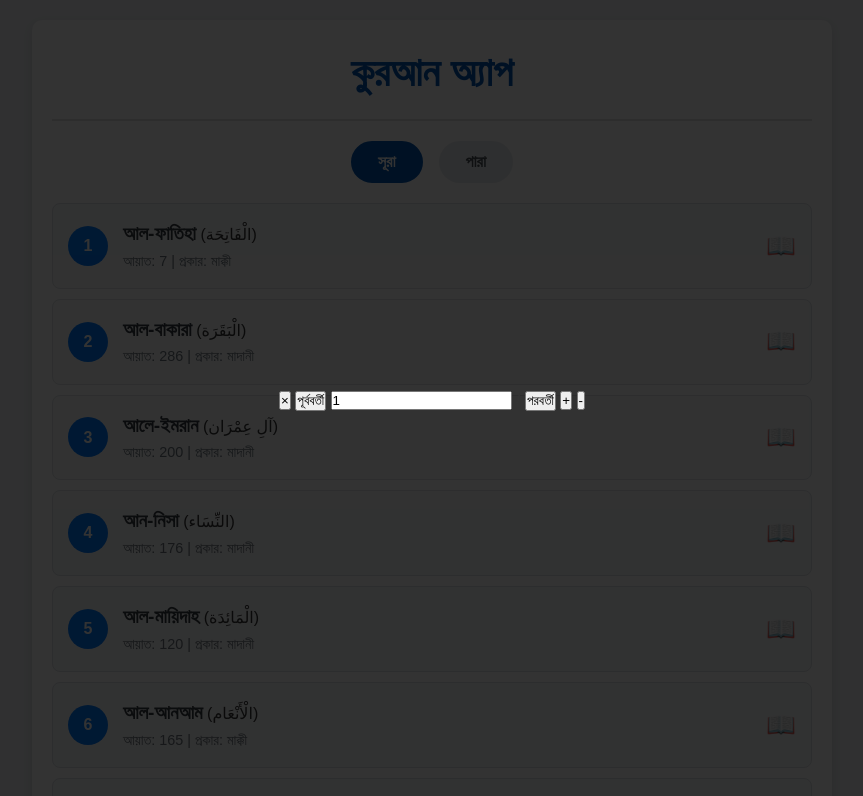
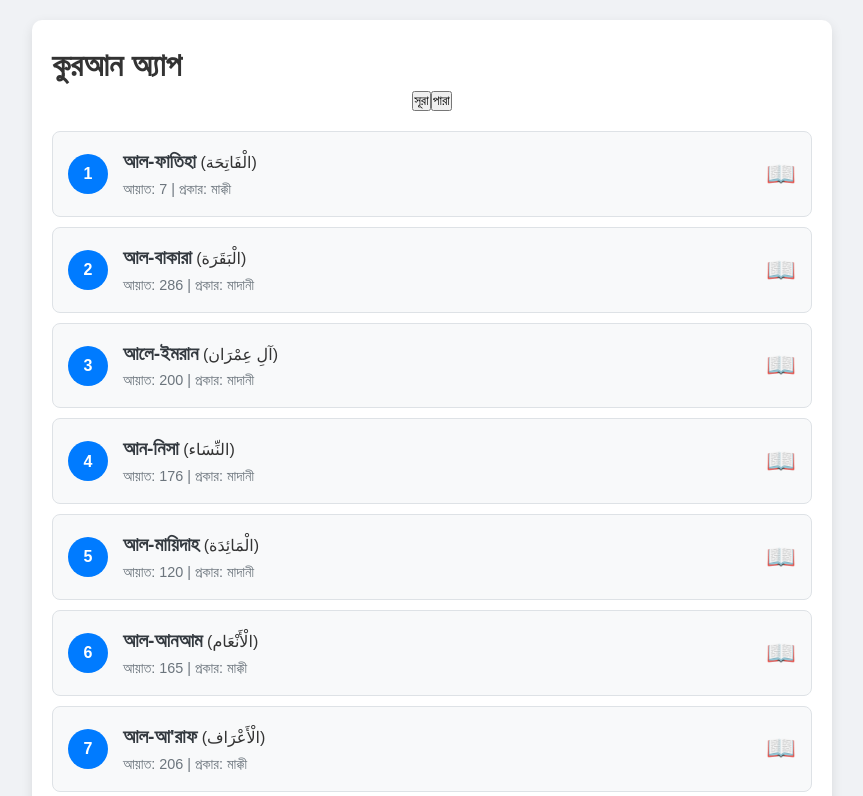
Before and after one commit to maktaba-johir/my-first-app, a plain HTML site: page index.html in a window 1280 px wide. Shown: the top 796 px of the page, without its empty margins (208-1071 px from the left). Drawn offline with Linux system fonts and the light colour scheme; a web font is replaced by a local one.

Commit message:
Update index.html

```diff
--- a/index.html
+++ b/index.html
@@ -4,54 +4,44 @@
     <meta charset="UTF-8">
     <meta name="viewport" content="width=device-width, initial-scale=1.0">
     <title>কুরআন অ্যাপ</title>
-    <!-- CSS ফাইল লিঙ্ক করা হয়েছে -->
+    <!-- CSS ক্যাশিং সমস্যা সমাধানের জন্য ?v=1 যোগ করা হয়েছে -->
     <link rel="stylesheet" href="css/style.css?v=1">
-    <!-- PDF.js লাইব্রেরি লোড করার জন্য -->
+    <!-- PDF.js লাইব্রেরি লোড করা হচ্ছে -->
     <script src="lib/build/pdf.mjs" type="module"></script>
-    <script>
-        // PDF.js ওয়ার্কার স্ক্রিপ্ট সেট করা
-        pdfjsLib.GlobalWorkerOptions.workerSrc = 'lib/build/pdf.worker.mjs';
-    </script>
 </head>
 <body>
+    <div class="container">
+        <h1>কুরআন অ্যাপ</h1>
 
-    <!-- মূল কন্টেইনার -->
-    <div class="container">
-        <header>
-            <h1>কুরআন অ্যাপ</h1>
-        </header>
-
-        <main>
-            <!-- ট্যাব বাটনগুলোকে মাঝখানে রাখার জন্য নতুন div যোগ করা হয়েছে -->
         <div class="tab-container">
-                <button id="surah-btn" class="tab-btn active">সূরা</button>
-                <button id="para-btn" class="tab-btn">পারা</button>
+            <button id="surah-btn" class="active">সূরা</button>
+            <button id="para-btn">পারা</button>
         </div>
 
-            <!-- সূরা এবং পারার তালিকা এখানে দেখানো হবে -->
-            <div id="list-container">
-                <ul id="surah-list"></ul>
-                <ul id="para-list" style="display: none;"></ul>
-            </div>
-        </main>
+        <div id="list-container" class="list-container">
+            <!-- Surah/Para list will be injected here by script.js -->
         </div>
 
-    <!-- পিডিএফ ভিউয়ার (ডিফল্টভাবে লুকানো থাকবে) -->
-    <div id="pdf-viewer" class="pdf-viewer">
+        <div id="pdf-viewer" class="pdf-viewer hidden">
             <div class="pdf-controls">
                 <button id="close-btn">×</button>
                 <button id="prev-page">পূর্ববর্তী</button>
                 <input type="number" id="page-number" value="1" min="1">
-            <span>/ <span id="total-pages"></span></span>
                 <button id="next-page">পরবর্তী</button>
                 <button id="zoom-in">+</button>
                 <button id="zoom-out">-</button>
             </div>
-        <div id="canvas-container"></div>
+            <canvas id="pdf-canvas"></canvas>
+        </div>
     </div>
 
-    <!-- জাভাস্ক্রিপ্ট ফাইল লিঙ্ক করা হয়েছে -->
+    <script>
+        // PDF.js Worker Configuration - এটি মোবাইল সাপোর্টের জন্য অপরিহার্য
+        if (typeof pdfjsLib !== 'undefined') {
+            pdfjsLib.GlobalWorkerOptions.workerSrc = 'lib/build/pdf.worker.mjs';
+        }
+    </script>
+    <!-- আপনার অ্যাপের মূল স্ক্রিপ্ট ফাইল -->
     <script src="js/script.js"></script>
-
 </body>
 </html>
```
Lines whose indentation alone changed are shown as unchanged.
